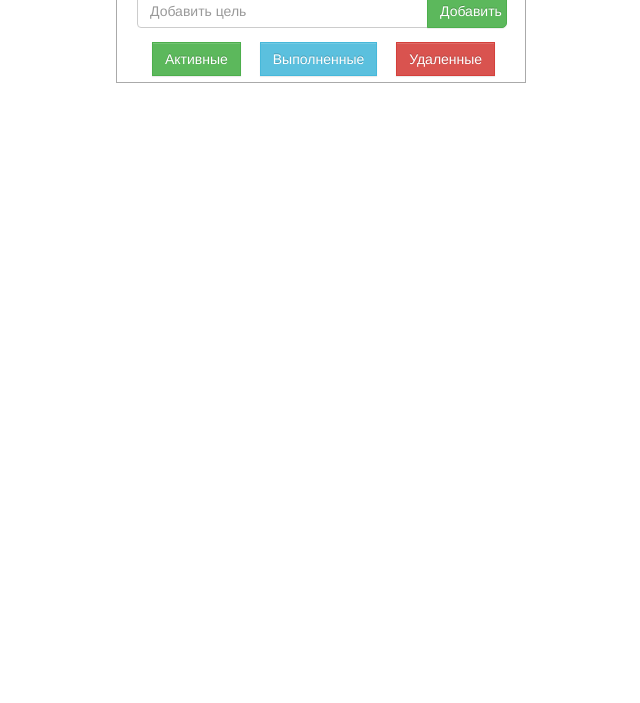
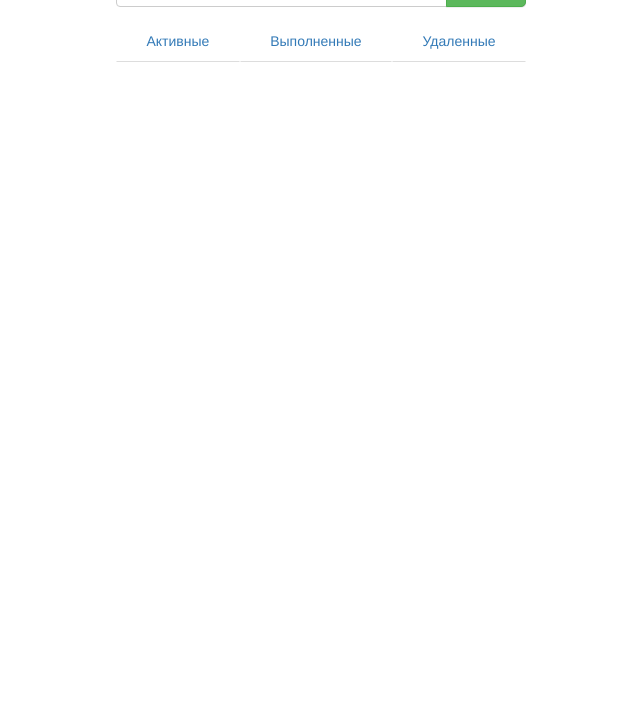
Before and after one commit to developandbehappy/ToDoList, a plain HTML site: page index.html in a window 1280 px wide. Shown: the part 97-800 px from the top of the page, without its empty margins (319-959 px from the left). Drawn offline with Linux system fonts and the light colour scheme.

Commit message:
@avevlad new Design! With buttons

```diff
--- a/index.html
+++ b/index.html
@@ -16,10 +16,10 @@
     <button id="add" type="button" class="btn btn-success">Добавить</button>
   </form>
   <div class="barWithLink">
-    <ul>
-      <li><a href="#active" class="btn btn-success">Активные</a></li>
-      <li><a href="#did" class="btn btn-info">Выполненные</a></li>
-      <li><a href="#remove" class="btn btn-danger">Удаленные</a></li>
+    <ul class="nav nav-tabs nav-justified">
+      <li><a href="#active" class="btn">Активные</a></li>
+      <li><a href="#did" class="btn">Выполненные</a></li>
+      <li><a href="#remove" class="btn">Удаленные</a></li>
     </ul>
   </div>
 </div>
@@ -28,6 +28,7 @@
       </ul>
   </div>
   <script type="text/javascript" src="script/TodoStorage.js"></script>
+  <script type="text/javascript" src="script/buttonChange.js"></script>
   <script type="text/javascript" src="script/script.js"></script>
 </body>
 </html>
--- a/style/style.css
+++ b/style/style.css
@@ -11,11 +11,9 @@ body {
   background: #456;
 }
 #block  {
-  width: 410px;
+  width: 440px;
   height: 180px;
-  border: 1px solid #aaa;
   margin: 0 auto;
-  padding: 20px;
 }
 
 #blockOne {
@@ -82,7 +80,7 @@ body {
     margin-right: 39px;
     position: relative;
     bottom: 34px;
-    left: 290px;
+    left: 330px;
     width: 80px;
     border-radius: 0 5px 5px 0;
 }
@@ -90,7 +88,6 @@ body {
 .barWithLink ul li {
     list-style: none;
     display: inline-block;
-    margin-left: 15px;
     border-radius: 0;
 }
 
@@ -100,5 +97,5 @@ body {
 
 .barWithLink ul {
   position: relative;
-  bottom: 20px;
+  bottom: 21px;
 }
```
Also changed, not shown: script/buttonChange.js (added).
